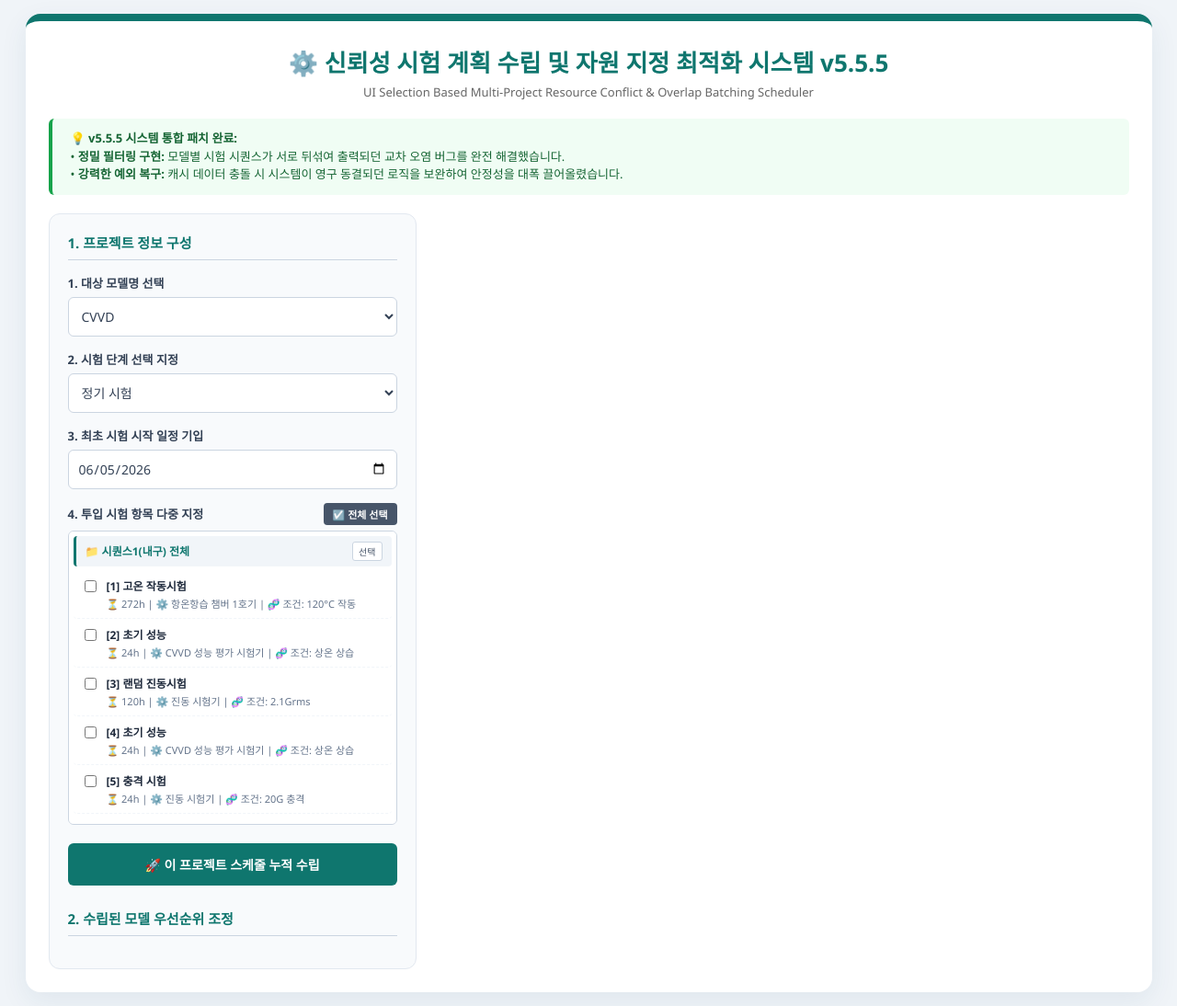
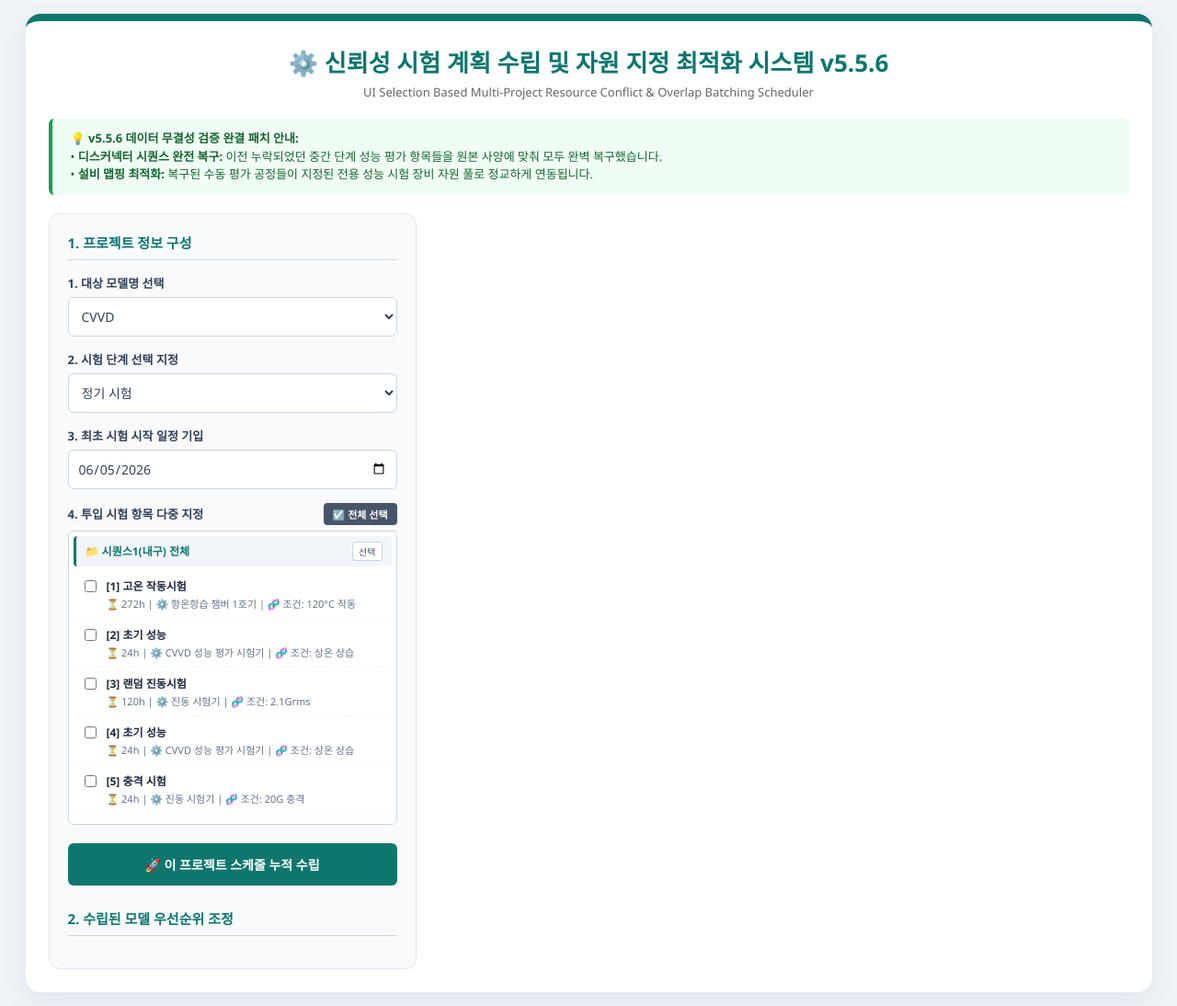
Before and after one commit to hseo0506/reliability-scheduler_final, a plain HTML site: page index.html in a window 1280 px wide. Shown: the whole page at 92% size. Drawn offline with Linux system fonts and the light colour scheme.

Commit message:
Update index.html

```diff
--- a/index.html
+++ b/index.html
@@ -3,7 +3,7 @@
 <head>
     <meta charset="UTF-8">
     <meta name="viewport" content="width=device-width, initial-scale=1.0">
-    <title>신뢰성 시험 계획 및 자원 지정 최적화 시스템 v5.5.5 (통합 버그 수정 완결본)</title>
+    <title>신뢰성 시험 계획 및 자원 지정 최적화 시스템 v5.5.6 (데이터 완벽 복구본)</title>
     <style>
         * { box-sizing: border-box; font-family: 'Malgun Gothic', 'Segoe UI', Tahoma, Geneva, Verdana, sans-serif; }
         body { background-color: #f0f4f8; margin: 0; padding: 15px; color: #333; }
@@ -68,10 +68,6 @@
         .btn-download-sub { padding: 6px 12px; background-color: #2e7d32; color: white; border: none; border-radius: 4px; font-size: 12px; font-weight: bold; cursor: pointer; transition: background 0.2s; display: flex; align-items: center; gap: 4px; }
         .btn-download-sub:hover { background-color: #1b5e20; }
 
-        .global-actions { display: flex; justify-content: flex-end; margin-bottom: 15px; }
-        .btn-reset { padding: 8px 14px; background-color: #64748b; color: white; border: none; border-radius: 6px; font-size: 13px; font-weight: bold; cursor: pointer; }
-        .btn-reset:hover { background-color: #475569; }
-
         .table-responsive { overflow-x: auto; border: 1px solid #e2e8f0; border-radius: 8px; background-color: #fff; width: 100%; }
         table { width: 100%; border-collapse: collapse; text-align: left; font-size: 13px; min-width: 1150px; table-layout: fixed; }
         th, td { padding: 10px 12px; border-bottom: 1px solid #e2e8f0; white-space: nowrap; overflow: hidden; text-overflow: ellipsis; }
@@ -97,20 +93,23 @@
         .badge-conflict { display: inline-block; padding: 3px 6px; background-color: #ef4444; color: white; border-radius: 4px; font-weight: bold; font-size: 11px; }
         .badge-batch { display: inline-block; padding: 3px 6px; background-color: #0284c7; color: white; border-radius: 4px; font-weight: bold; font-size: 11px; }
         .date-text { color: #0f172a; font-family: monospace; }
+        .global-actions { display: flex; justify-content: flex-end; margin-bottom: 15px; }
+        .btn-reset { padding: 8px 14px; background-color: #64748b; color: white; border: none; border-radius: 6px; font-size: 13px; font-weight: bold; cursor: pointer; }
+        .btn-reset:hover { background-color: #475569; }
     </style>
 </head>
 <body>
 
 <div class="container">
     <div class="header-section">
-        <h1>⚙️ 신뢰성 시험 계획 수립 및 자원 지정 최적화 시스템 v5.5.5</h1>
+        <h1>⚙️ 신뢰성 시험 계획 수립 및 자원 지정 최적화 시스템 v5.5.6</h1>
         <p class="subtitle">UI Selection Based Multi-Project Resource Conflict & Overlap Batching Scheduler</p>
     </div>
 
     <div class="guide-box">
-        <strong>💡 v5.5.5 시스템 통합 패치 완료:</strong><br>
-        • <strong>정밀 필터링 구현:</strong> 모델별 시험 시퀀스가 서로 뒤섞여 출력되던 교차 오염 버그를 완전 해결했습니다.<br>
-        • <strong>강력한 예외 복구:</strong> 캐시 데이터 충돌 시 시스템이 영구 동결되던 로직을 보완하여 안정성을 대폭 끌어올렸습니다.
+        <strong>💡 v5.5.6 데이터 무결성 검증 완결 패치 안내:</strong><br>
+        • <strong>디스커넥터 시퀀스 완전 복구:</strong> 이전 누락되었던 중간 단계 성능 평가 항목들을 원본 사양에 맞춰 모두 완벽 복구했습니다.<br>
+        • <strong>설비 맵핑 최적화:</strong> 복구된 수동 평가 공정들이 지정된 전용 성능 시험 장비 자원 풀로 정교하게 연동됩니다.
     </div>
 
     <div class="main-layout">
@@ -175,7 +174,7 @@
         "진동 시험기": 1, "열충격 시험기": 1, "DDC 복합작동내구": 1, "살수 시험기": 1, "염수분무 시험기": 1,
         "복합작동 내구시험기": 1, "염수분무시험기": 1, "CVVD 성능 평가 시험기": 1, "줄자": 5, "사내": 999, "외부 기관": 999,
         "CVVD 복합작동 내구시험기": 1, "DCT 복합작동내구 시험기": 1, "2ATC 내구시험기1": 1, "기밀 시험기": 1,
-        "ELSD 내구시험기": 1, "2ATC 내구시험기2": 1, "무향실": 1,  "침수 시험기": 1, "2ATC 성능 평가 시험기": 1,
+        "ELSD 내구시험기": 1, "2ATC 내구시험기2": 1, "무향실": 1, "침수 시험기": 1, "2ATC 성능 평가 시험기": 1,
         "ELSD 성능 평가 시험기": 1, "디스커넥터 성능 평가 시험기": 1, "침수 챔버": 1, "DDC 복합작동 내구시험기": 1
     };
 
@@ -420,6 +419,7 @@
         {seq: "디스커넥터 시퀀스2", idx: 7, item: "고압살수", hours: 24, device: "살수 시험기", condition: "IPX9K"},
         {seq: "디스커넥터 시퀀스2", idx: 8, item: "초기 성능", hours: 24, device: "디스커넥터 성능 평가 시험기", condition: "상온 상습"},
 
+        // 고도화 수정 완료: 누락되었던 중간 단계 수동 성능 검증 로직 완벽 복구
         {seq: "디스커넥터 시퀀스3", idx: 1, item: "내구시험(EM)", hours: 1000, device: "2ATC 내구시험기2", condition: "188.6만회"},
         {seq: "디스커넥터 시퀀스3", idx: 2, item: "내구시험(CEER)", hours: 1040, device: "2ATC 내구시험기2", condition: "200만회"},
         {seq: "디스커넥터 시퀀스3", idx: 3, item: "내구시험(NEEV)", hours: 660, device: "2ATC 내구시험기2", condition: "126.2만회"},
@@ -536,7 +536,6 @@
             } else if (currentModel === 'e-axle') {
                 if (categoryLower.includes('e-axle')) isMatch = true;
             } else if (currentModel === 'cvvd' || currentModel === 'neev' || currentModel === '') {
-                // 고도화 패치: 타 모델 전용 키워드가 아예 포함되지 않은 오리지널 CVVD/공용 시퀀스만 필터링
                 if (!categoryLower.includes('dct') && !categoryLower.includes('e-axle') &&
                     !categoryLower.includes('2atc') && !categoryLower.includes('elsd') &&
                     !categoryLower.includes('디스커넥터')) {
```
